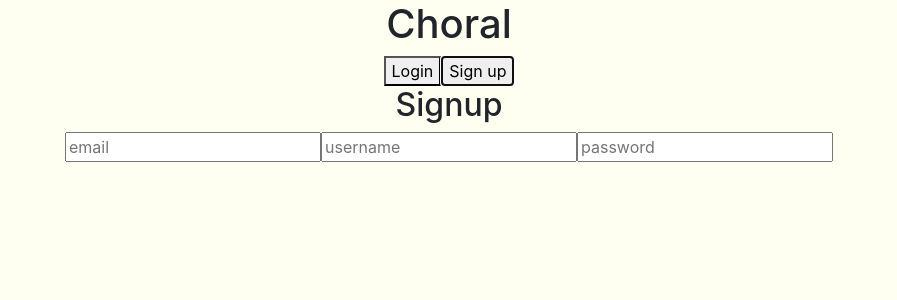
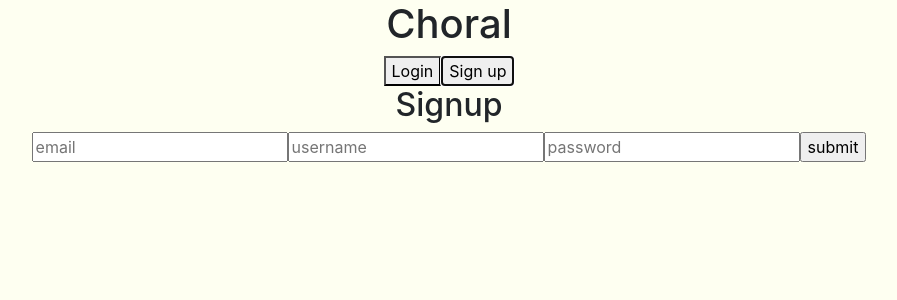
Before and after one commit to PeterFiorentino/Choral, a React (Create React App) app in the folder frontend/: page /landing in a window 1280 px wide. Both pictures are taken after a click on the button "Sign up". Shown: the top 300 px of the page, without its empty margins (191-1088 px from the left). Built offline with nearby package versions, Linux system fonts and the light colour scheme.

Commit message:
changed app to stateful and set up login user function

```diff
--- a/frontend/src/App.js
+++ b/frontend/src/App.js
@@ -1,4 +1,4 @@
-import React from 'react';
+import React, {Component} from 'react';
 import {Route, Switch} from 'react-router-dom'
 import LandingPage from './Components/Landing/LandingPage'
 import ProfilePage from './Components/Profile/ProfilePage'
@@ -8,14 +8,27 @@ import Session from './Components/Session/Session'
 import AddSession from './Components/AddSession/AddSession'
 import './App.css';
 
-function App() {
+class App extends Component {
+  state = {
+    user: null,
+    isUserLoggedIn: false
+  }
+
+  setUser = () => {
+    this.setState({
+      // user: user,
+      isUserLoggedIn: true
+    })
+  }
+  render(){
+
     return (
       <div className="App">
         <div className= "nav">
         </div>
         <div>
           <Switch>
-          <Route exact path = "/landing" component= {LandingPage}/>
+            <Route exact path = "/landing" render= {() => <LandingPage setUser={this.setUser}/>} />
             <Route path = "/profile" render = {() => <ProfilePage /> } />
             <Route path = "/collaborators" render = {() => <Collaborators />} />
             <Route path = "/feed" render = {() => <FeedContainer />} />
@@ -27,5 +40,5 @@ function App() {
       </div>
     );
   }
-
+}
 export default App;
--- a/frontend/src/Components/Landing/LandingPage.jsx
+++ b/frontend/src/Components/Landing/LandingPage.jsx
@@ -5,8 +5,8 @@ import axios from 'axios'
 import './LandingPage.css';
 
 class LandingPage extends Component {
-    constructor(){
-        super()
+    constructor(props){
+        super(props)
         this.state = {
             login: false,
             signup: false,
@@ -25,15 +25,23 @@ class LandingPage extends Component {
         })
         console.log(inputValue)
    }
-   loginUser = () => {
-        console.log('Logging in user')
+   loginUser = async () => {
+    const {username, password} = this.state
+    console.log('Logging in user')
+       try{
+        const response = await axios.post('http://localhost:3001/auth/login',{username: username, password: password})
+        console.log('res =>', response)
+       }catch(error){
+            console.log('err =>', error)
+       }
+        // this.props.setUser(user)
    }
    signupUser = () => {
         console.log('Signing up user')
    }
     gatherAllUsers = async () => {
         try{
-            let response = await axios.get('http://localhost:3001/users')
+            let response = await axios.get('http://localhost:3001/api/users')
             console.log(response.data.payload)
             return response.data.payload
         }catch(error){
--- a/frontend/src/Components/Landing/LoginForm.jsx
+++ b/frontend/src/Components/Landing/LoginForm.jsx
@@ -12,10 +12,10 @@ const LoginForm = (props) => {
         props.loginUser()
 
     }
-    const test = () =>{
-        console.log(props)
-    }
-    test()
+    // const test = () =>{
+    //     console.log(props)
+    // }
+    // test()
     return (
         <>
         <div>
--- a/frontend/src/Components/Landing/SignupForm.jsx
+++ b/frontend/src/Components/Landing/SignupForm.jsx
@@ -16,7 +16,7 @@ const SignupForm = (props) => {
         <>
         <div>
             <h2>Signup</h2>
-            <form onSubmit={props.handleSubmit}>
+            <form onSubmit={handleSubmit}>
                 <input
                     type='text'
                     name='email'
@@ -38,6 +38,10 @@ const SignupForm = (props) => {
                     placeholder='password'
                     onChange={props.handleChange}
                 />
+                <input
+                    type='submit'
+                    value='submit'
+                />
             </form>
         </div>
         </>
```
Lines whose indentation alone changed are shown as unchanged.
